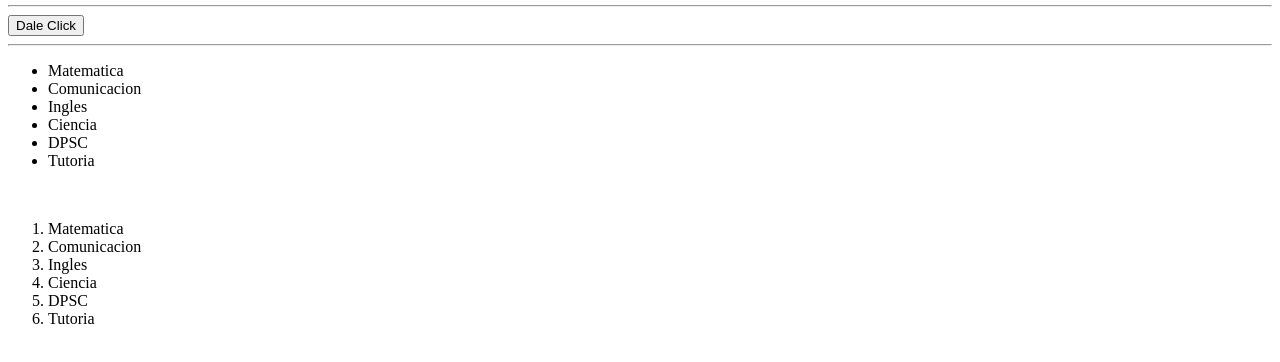
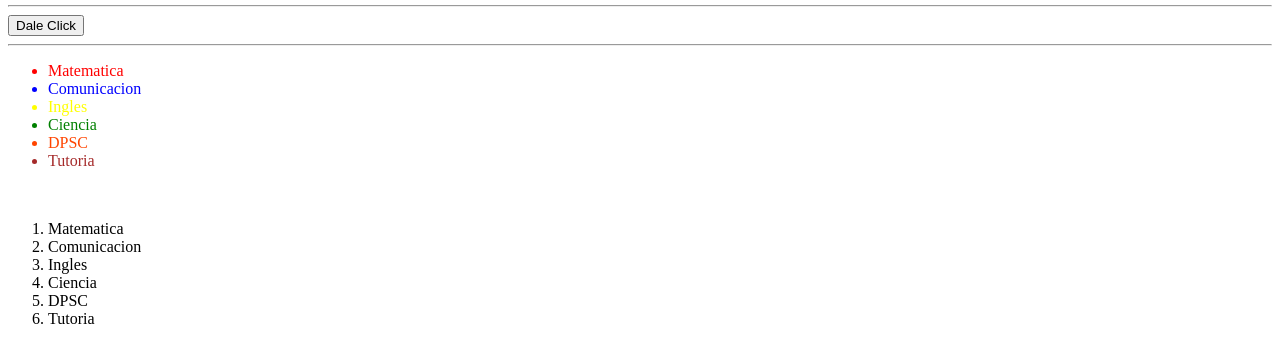
Before and after one commit to Er1kte/Proyecto-lion, a plain HTML site: page index.html in a window 1280 px wide. Shown: the part 226-588 px from the top of the page. Drawn offline with Linux system fonts and the light colour scheme.

Commit message:
Se agrego color

```diff
--- a/index.html
+++ b/index.html
@@ -21,12 +21,12 @@
     <button>Dale Click</button>
     <hr>
     <ul>
-      <li>Matematica</li>
-      <li>Comunicacion</li>
-      <li>Ingles</li>
-      <li>Ciencia</li>
-      <li>DPSC</li>
-      <li>Tutoria</li>
+      <li style="color: red;">Matematica</li>
+      <li style="color: blue;">Comunicacion</li>
+      <li style="color: yellow;">Ingles</li>
+      <li style="color: green;">Ciencia</li>
+      <li style="color: orangered;">DPSC</li>
+      <li style="color: brown;">Tutoria</li>
     </ul>
     <br>
     <ol>
```
